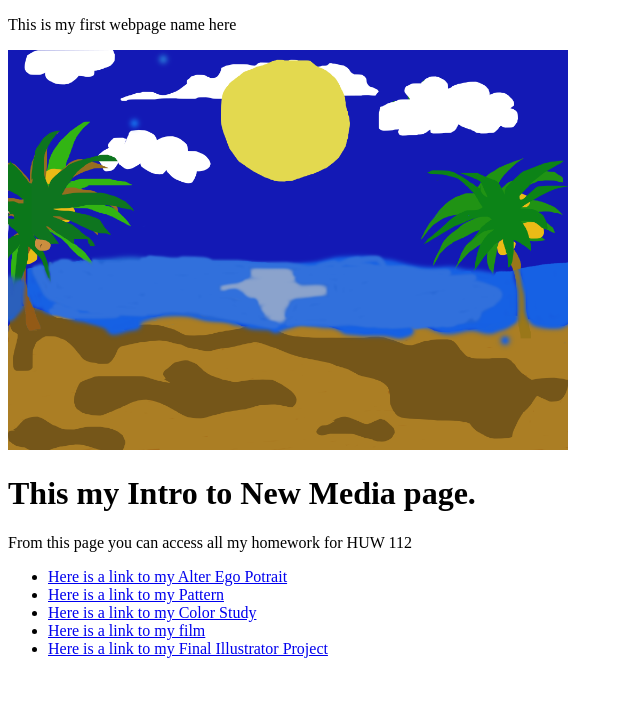
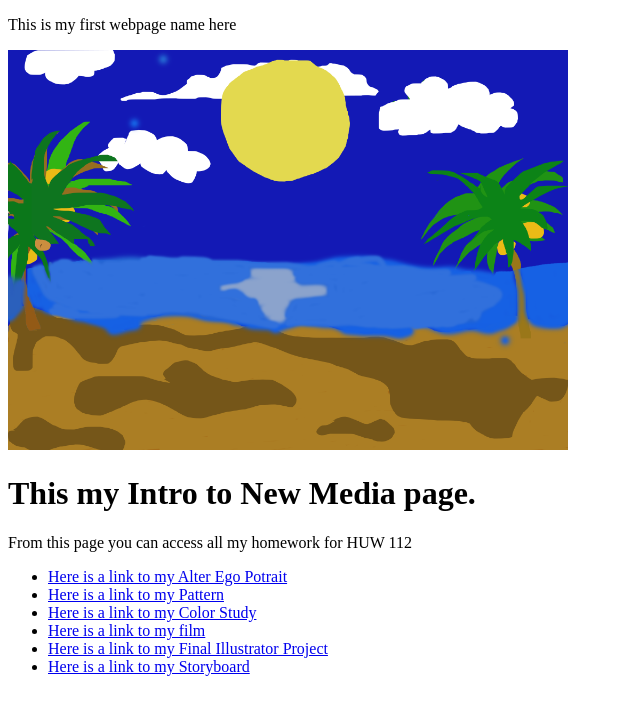
Before and after one commit to Ariana1120/ariana.simpson, a plain HTML site: page index.html in a window 1280 px wide. Shown: the whole page, without its empty margins (0-640 px from the left). Drawn offline with Linux system fonts and the light colour scheme.

Commit message:
Update index.html

```diff
--- a/index.html
+++ b/index.html
@@ -12,3 +12,4 @@
       <li><a href="film.html">Here is a link to my film</a></li>
       <li><a href="finalproject.html">Here is a link to my Final Illustrator Project</a></li>
 </html>
+<li><a href="storyboard.html">Here is a link to my Storyboard</a></li>
```
